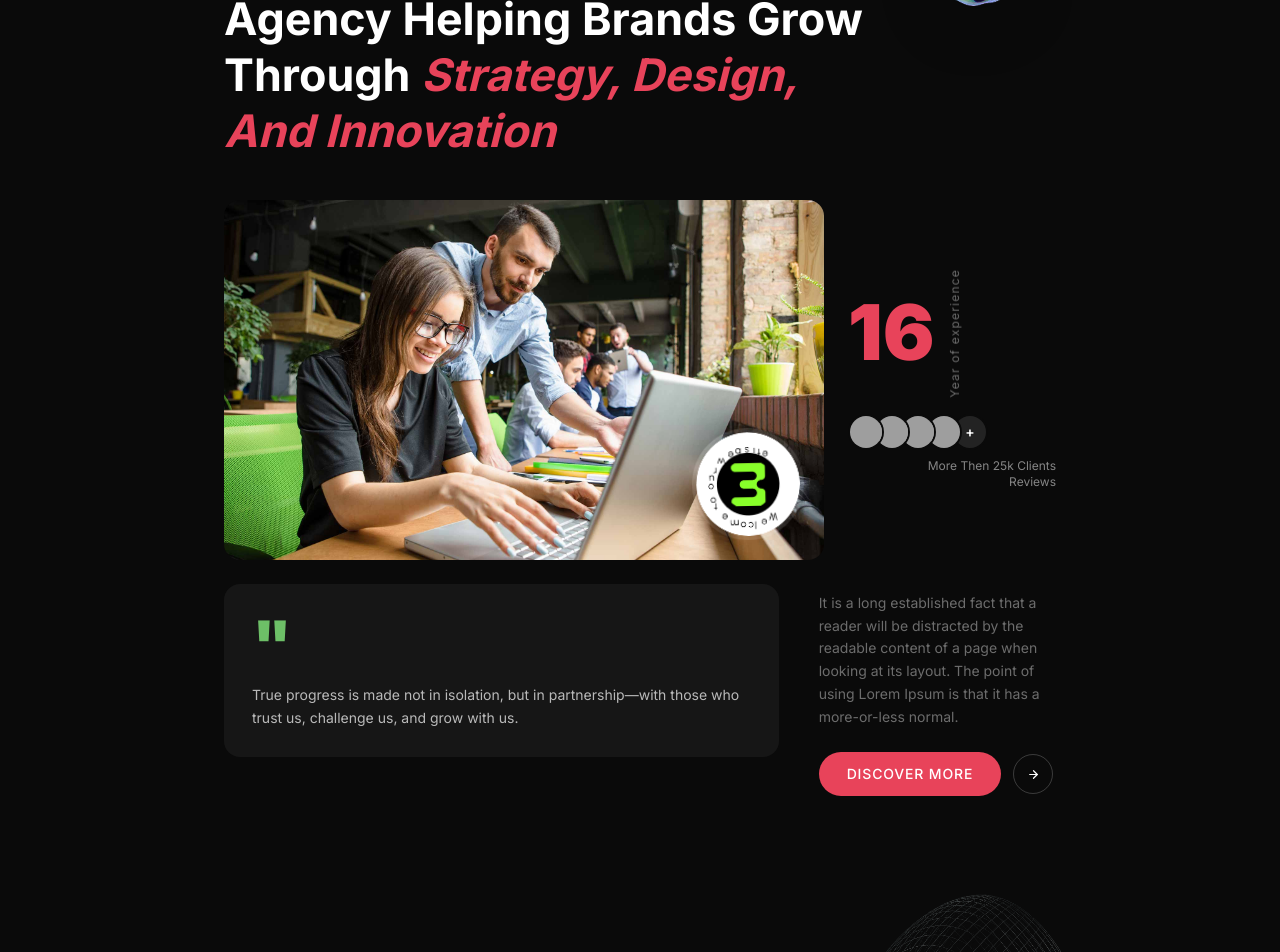
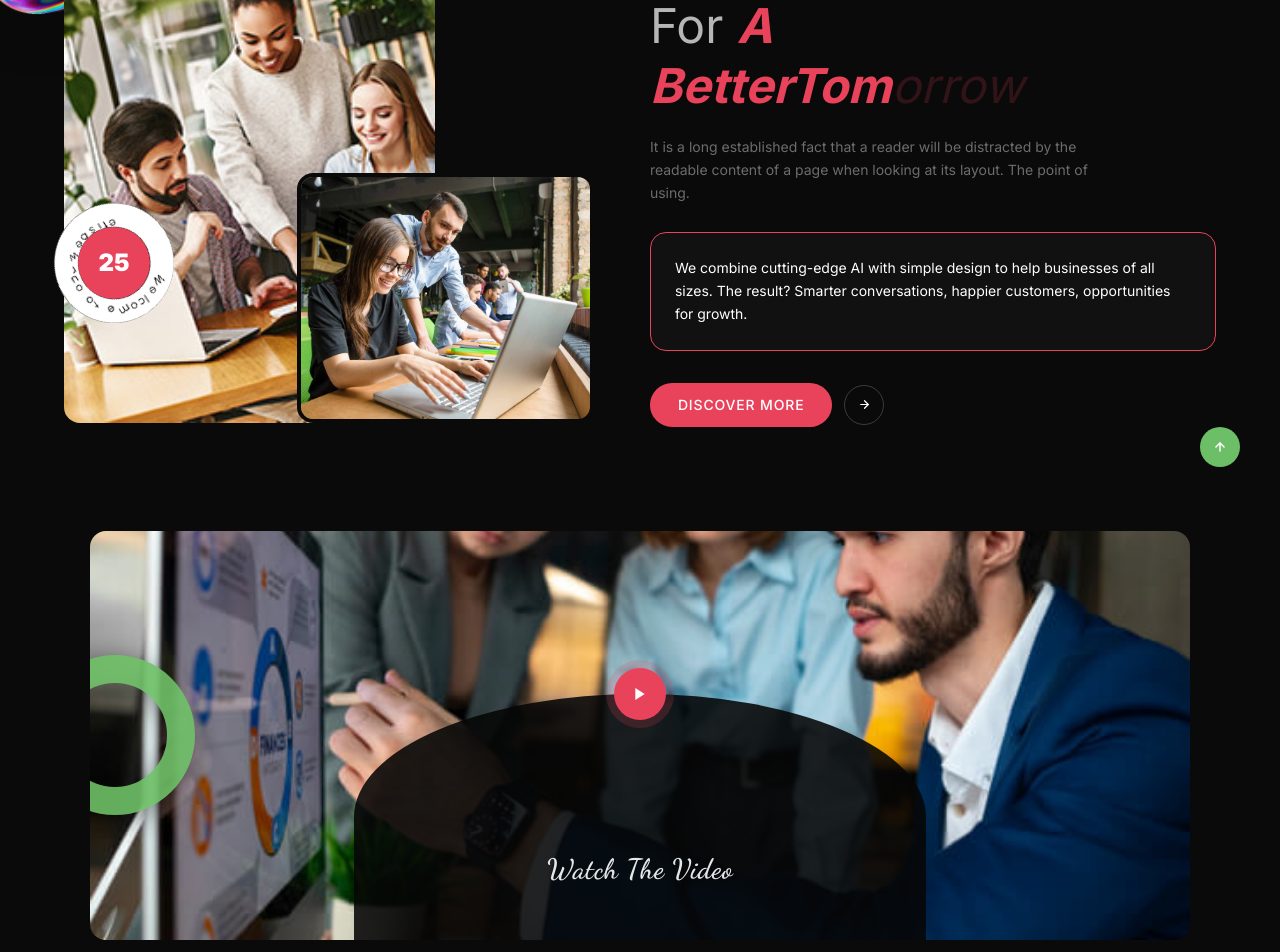
Before and after one commit to DigiMe-Ads/maghyar-frontend, a React (Vite) app: page /about in a window 1280 px wide. Shown: the part 480-1432 px from the top of the page. Built offline with nearby package versions, Linux system fonts and the light colour scheme; grey boxes are pictures that could not be loaded.

Commit message:
added new sections

```diff
--- /dev/null
+++ b/src/components/about/VideoSection.jsx
@@ -0,0 +1,93 @@
+import servicesTeam from '../../assets/services-team.jpg';
+
+export default function VideoSection() {
+  return (
+    <section
+      className="relative w-full bg-[#0a0a0a] py-6 px-5 md:px-10 lg:px-16"
+      style={{ fontFamily: "'Inter', sans-serif" }}
+    >
+      {/* ── Rounded video container ── */}
+      <div
+        className="relative rounded-2xl overflow-hidden mx-auto"
+        style={{ maxWidth: 1100, height: 'clamp(260px, 32vw, 440px)' }}
+      >
+        {/* Thumbnail image */}
+        <img
+          src={servicesTeam}
+          alt="Watch the video"
+          className="absolute inset-0 w-full h-full object-cover object-center"
+        />
+
+        {/* Green arc — left edge, partially off-screen */}
+        <div
+          className="pointer-events-none absolute"
+          style={{
+            left: -55,
+            top: '50%',
+            transform: 'translateY(-50%)',
+            width: 160,
+            height: 160,
+            borderRadius: '50%',
+            border: '28px solid #6dbf67',
+            opacity: 0.9,
+            filter: 'drop-shadow(0 6px 14px rgba(0,0,0,0.5))',
+          }}
+        />
+
+        {/* Dome wrapper — positions play button at its top edge */}
+        <div
+          className="absolute bottom-0 left-1/2"
+          style={{
+            transform: 'translateX(-50%)',
+            width: 'clamp(280px, 52%, 580px)',
+            height: '60%',
+          }}
+        >
+          {/* Play button — centred at top of dome */}
+          <button
+            type="button"
+            aria-label="Play video"
+            className="absolute top-0 left-1/2 flex items-center justify-center rounded-full z-20 hover:scale-110 transition-transform"
+            style={{
+              transform: 'translate(-50%, -50%)',
+              width: 52,
+              height: 52,
+              background: '#e8435a',
+              boxShadow: '0 0 0 8px rgba(232,67,90,0.18)',
+            }}
+          >
+            <svg width="16" height="16" viewBox="0 0 24 24" fill="white">
+              <polygon points="5 3 19 12 5 21 5 3"/>
+            </svg>
+          </button>
+
+          {/* Dark semi-circle dome */}
+          <div
+            className="absolute inset-0 flex items-center justify-center"
+            style={{
+              background: 'rgba(6,6,6,0.88)',
+              borderRadius: '50% 50% 0 0',
+            }}
+          >
+            <p
+              style={{
+                color: 'rgba(255,255,255,0.9)',
+                fontFamily: "'Dancing Script', cursive",
+                fontSize: 'clamp(1.2rem, 2.2vw, 1.75rem)',
+                marginTop: '18%',
+                letterSpacing: '0.02em',
+              }}
+            >
+              Watch The Video
+            </p>
+          </div>
+        </div>
+      </div>
+
+      {/* Dancing Script font */}
+      <style>{`
+        @import url('https://fonts.googleapis.com/css2?family=Dancing+Script:wght@600&display=swap');
+      `}</style>
+    </section>
+  );
+}
--- /dev/null
+++ b/src/components/about/WhoWeAre.jsx
@@ -0,0 +1,168 @@
+import photo2      from '../../assets/photo-2.jpg';
+import aboutTeam   from '../../assets/about-team.jpg';
+import aboutBadge  from '../../assets/about-logo-badge.png';
+import faqShape    from '../../assets/faq-shape.png';
+
+export default function WhoWeAre() {
+  return (
+    <section
+      className="relative w-full bg-[#0a0a0a] py-20 px-5 md:px-10 lg:px-16 overflow-hidden"
+      style={{ fontFamily: "'Inter', sans-serif" }}
+    >
+      {/* ── Iridescent bubble — top left, partially off-screen ── */}
+      <div
+        className="pointer-events-none absolute -left-14 top-8 opacity-85"
+        style={{ width: 'clamp(140px, 14vw, 210px)', zIndex: 1 }}
+      >
+        <img src={faqShape} alt="" className="w-full drop-shadow-2xl" />
+      </div>
+
+      {/* ── Scroll-to-top indicator — bottom right ── */}
+      <button
+        onClick={() => window.scrollTo({ top: 0, behavior: 'smooth' })}
+        className="absolute bottom-10 right-10 w-10 h-10 rounded-full flex items-center justify-center z-10 hover:opacity-80 transition-opacity"
+        style={{ background: '#6dbf67' }}
+        aria-label="Scroll to top"
+      >
+        <svg width="14" height="14" viewBox="0 0 24 24" fill="none" stroke="white" strokeWidth="2.5" strokeLinecap="round" strokeLinejoin="round">
+          <line x1="12" y1="19" x2="12" y2="5"/>
+          <polyline points="5 12 12 5 19 12"/>
+        </svg>
+      </button>
+
+      {/* ── Main layout ── */}
+      <div className="flex flex-col lg:flex-row gap-14 items-center relative z-10">
+
+        {/* ── Left: image stack + badge ── */}
+        <div className="lg:w-[46%] flex-shrink-0 relative" style={{ minHeight: 520 }}>
+
+          {/* Large portrait image */}
+          <div
+            className="rounded-2xl overflow-hidden"
+            style={{ width: '70%', height: 'clamp(380px, 46vw, 520px)' }}
+          >
+            <img src={photo2} alt="Office space" className="w-full h-full object-cover object-center" />
+          </div>
+
+          {/* Smaller overlapping image — bottom right */}
+          <div
+            className="absolute rounded-2xl overflow-hidden"
+            style={{
+              width: '56%',
+              height: 'clamp(180px, 22vw, 250px)',
+              bottom: 0,
+              right: 0,
+              border: '4px solid #0a0a0a',
+            }}
+          >
+            <img src={aboutTeam} alt="Team collaboration" className="w-full h-full object-cover object-center" />
+          </div>
+
+          {/* 25-year badge — bottom left, overlapping both images */}
+          <div
+            className="absolute z-20"
+            style={{ bottom: 'clamp(60px, 10vw, 100px)', left: -10, width: 120, height: 120 }}
+          >
+            {/* Dark background disc */}
+            <div
+              className="absolute inset-0 rounded-full"
+              style={{ background: 'rgba(10,10,10,0.55)', backdropFilter: 'blur(4px)' }}
+            />
+            {/* Spinning "welcome" ring */}
+            <div
+              className="absolute inset-0 rounded-full overflow-hidden"
+              style={{ animation: 'spinSlow 14s linear infinite' }}
+            >
+              <img src={aboutBadge} alt="" className="w-full h-full object-cover" />
+            </div>
+            {/* Inner pink "25" disc — not spinning */}
+            <div
+              className="absolute rounded-full flex items-center justify-center"
+              style={{
+                inset: 24,
+                background: '#e8435a',
+              }}
+            >
+              <span className="text-white font-black leading-none" style={{ fontSize: '1.5rem' }}>25</span>
+            </div>
+          </div>
+        </div>
+
+        {/* ── Right: content ── */}
+        <div className="flex-1">
+
+          {/* Label */}
+          <p className="flex items-center gap-1 text-[#6dbf67] text-xs font-bold tracking-widest uppercase mb-5">
+            <span>+</span>WHO WE ARE
+          </p>
+
+          {/* Heading */}
+          <h2
+            className="leading-tight mb-5"
+            style={{ fontSize: 'clamp(1.7rem, 3.8vw, 3rem)' }}
+          >
+            <span className="text-white font-black">Redefining</span>
+            <span className="text-white font-normal">The</span>
+            <span className="text-white font-black">World</span>
+            <span className="font-normal" style={{ color: 'rgba(255,255,255,0.7)' }}> For </span>
+            <span className="text-[#e8435a] italic font-bold">A</span>
+            <br />
+            <span className="text-[#e8435a] italic font-bold">BetterTom</span>
+            <span className="italic font-normal" style={{ color: 'rgba(232,67,90,0.18)' }}>orrow</span>
+          </h2>
+
+          {/* Description */}
+          <p
+            className="text-sm leading-relaxed mb-7"
+            style={{ color: 'rgba(255,255,255,0.4)', maxWidth: 460 }}
+          >
+            It is a long established fact that a reader will be distracted by the readable
+            content of a page when looking at its layout. The point of using.
+          </p>
+
+          {/* Quote card with red border */}
+          <div
+            className="rounded-2xl p-6 mb-8"
+            style={{
+              background: 'rgba(255,255,255,0.03)',
+              border: '1.5px solid #e8435a',
+            }}
+          >
+            <p className="text-white text-sm leading-relaxed font-normal">
+              We combine cutting-edge AI with simple design to help businesses of all sizes.
+              The result? Smarter conversations, happier customers, opportunities for growth.
+            </p>
+          </div>
+
+          {/* CTA */}
+          <div className="flex items-center gap-3">
+            <a
+              href="#"
+              className="px-7 py-3 rounded-full text-white text-sm font-medium tracking-wider uppercase hover:opacity-90 transition-opacity"
+              style={{ background: '#e8435a', letterSpacing: '0.06em' }}
+            >
+              Discover More
+            </a>
+            <a
+              href="#"
+              aria-label="Next"
+              className="w-10 h-10 rounded-full flex items-center justify-center border border-white/20 hover:border-white/40 transition-colors"
+            >
+              <svg width="13" height="13" viewBox="0 0 24 24" fill="none" stroke="white" strokeWidth="2.2" strokeLinecap="round" strokeLinejoin="round">
+                <line x1="5" y1="12" x2="19" y2="12"/>
+                <polyline points="12 5 19 12 12 19"/>
+              </svg>
+            </a>
+          </div>
+        </div>
+      </div>
+
+      <style>{`
+        @keyframes spinSlow {
+          from { transform: rotate(0deg); }
+          to   { transform: rotate(360deg); }
+        }
+      `}</style>
+    </section>
+  );
+}
--- a/src/pages/AboutPage.jsx
+++ b/src/pages/AboutPage.jsx
@@ -1,13 +1,13 @@
-import PageHero from '../components/common/PageHero';
-import About from '../components/home/About';
-import WhyChooseUs from '../components/home/WhyChooseUs';
+import PageHero      from '../components/common/PageHero';
+import WhoWeAre     from '../components/about/WhoWeAre';
+import VideoSection from '../components/about/VideoSection';
 
 export default function AboutPage() {
   return (
     <main>
       <PageHero title="About" />
-      <About />
-      <WhyChooseUs />
+      <WhoWeAre />
+      <VideoSection />
     </main>
   );
 }
```
